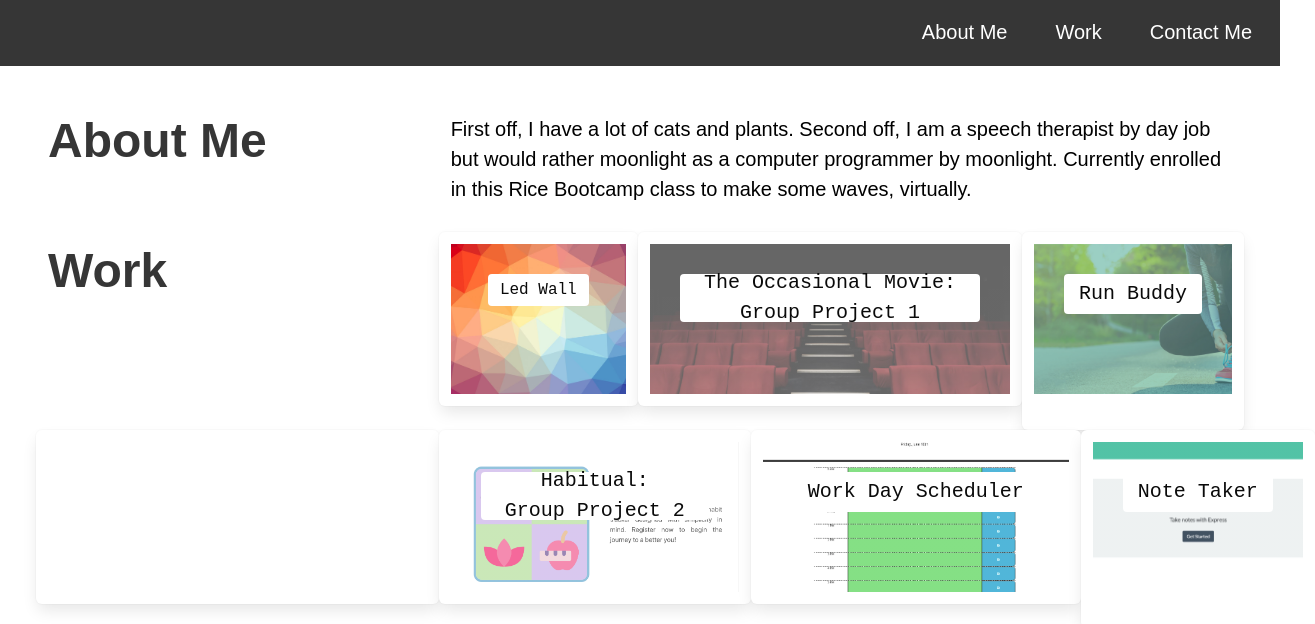
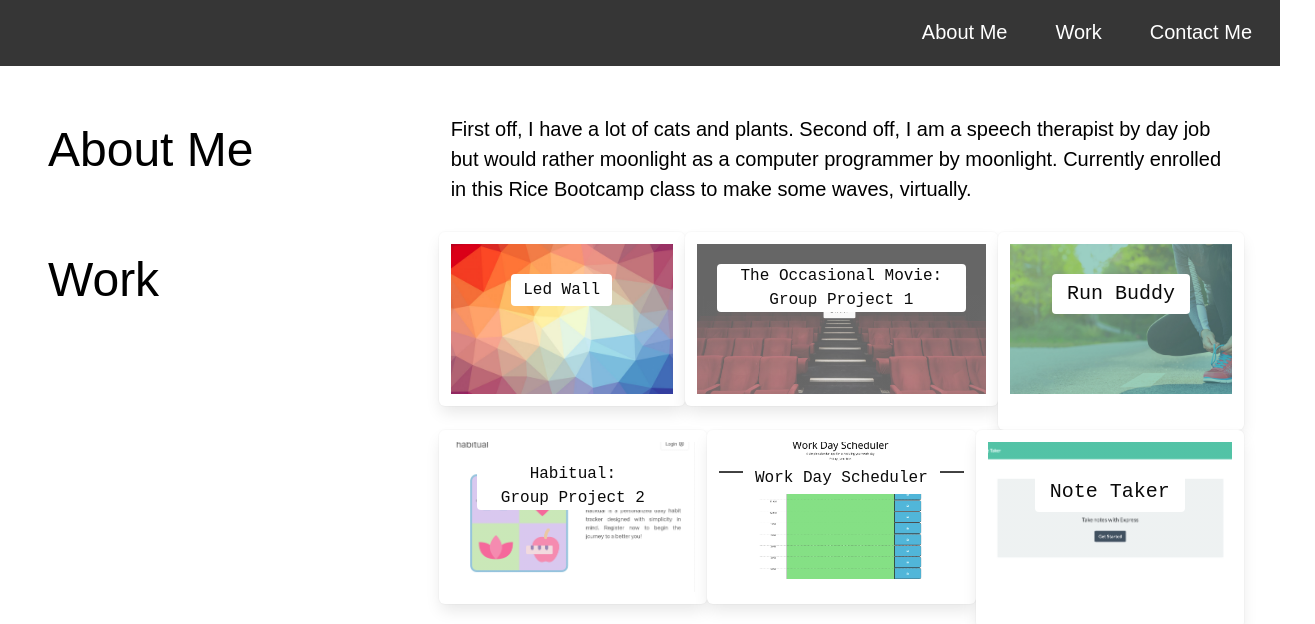
Before and after one commit to Jessiferizzo/Professional-Portfolio, a plain HTML site: page index.html in a window 1280 px wide. Shown: the part 194-818 px from the top of the page, 1315 px wide, since content can reach past the window. Drawn offline with nearby package versions, Linux system fonts and the light colour scheme.

```diff
--- a/index.html
+++ b/index.html
@@ -59,7 +59,7 @@
 
   <section class="section">
     <div id="about_me" div class="columns">
-      <div class="column title is-4 is-size-1">
+      <div class="column is-4 is-size-1">
         About Me
       </div>
       <div class="column is-8 is-size-5">
@@ -69,7 +69,7 @@
       </div>
     </div>
     <div id="work" div class="columns">
-      <div class="column title is-4 is-size-1">
+      <div class="column is-4 is-size-1">
         Work
       </div>
       <div class="column box">
@@ -81,7 +81,7 @@
       <div class="column box">
         <a href="https://rjimeneztech.github.io/MovieFinder/">
           <div class="occasional-movie has-text-black has-text-centered is-size-6 is-family-code">
-            <span class="tag is-white is-large p-4 px-4" style="margin:30px;">The Occasional Movie:
+            <span class="tag is-white is-medium p-4" style="margin: 20px;">The Occasional Movie:
                <br>Group Project 1</span>
           </div>
         </a>
@@ -96,18 +96,18 @@
     </div>
 
     <div class="columns">
-      <div class="column is-4 box ">
+      <div class="column is-4">
       </div>
       <div class="column box">
         <a href="https://habitualtracker.herokuapp.com/">
           <div class="habitual-tracker has-text-black has-text-centered is-size-4 is-family-code"><span
-              class="tag is-white is-large p-4" style="margin:30px;">Habitual:<br> Group Project 2</span></div>
+              class="tag is-white is-medium p-4" style="margin:20px;">Habitual:<br> Group Project 2</span></div>
         </a>
       </div>
       <div class="column box">
         <a href="https://jessiferizzo.github.io/Work-Day-Calendar/">
           <div class="work-day has-text-black has-text-centered is-size-4 is-family-code"><span
-              class="tag is-white is-large" style="margin:30px;">Work Day Scheduler</span></div>
+              class="tag is-white is-medium" style="margin:20px;">Work Day Scheduler</span></div>
         </a>
       </div>
       <div class="column box">
```
